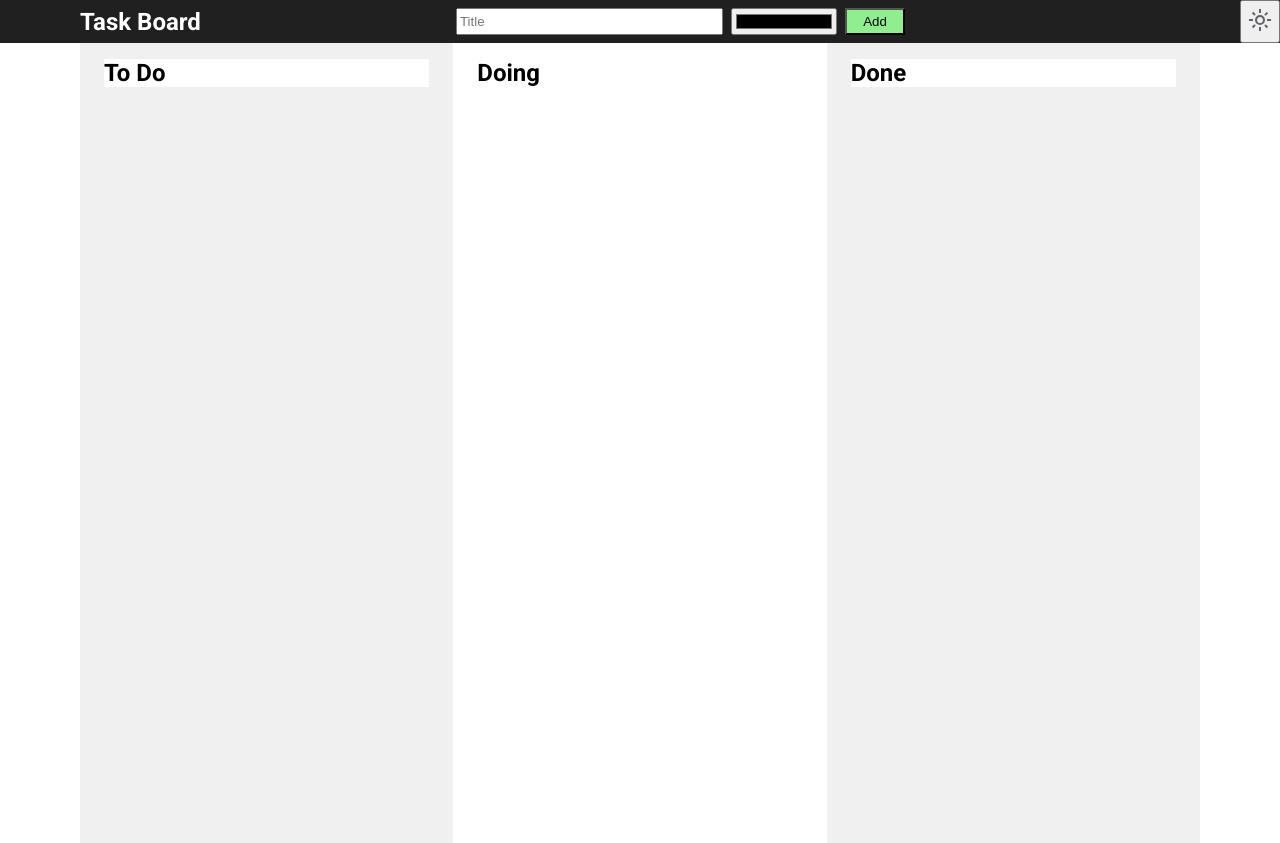
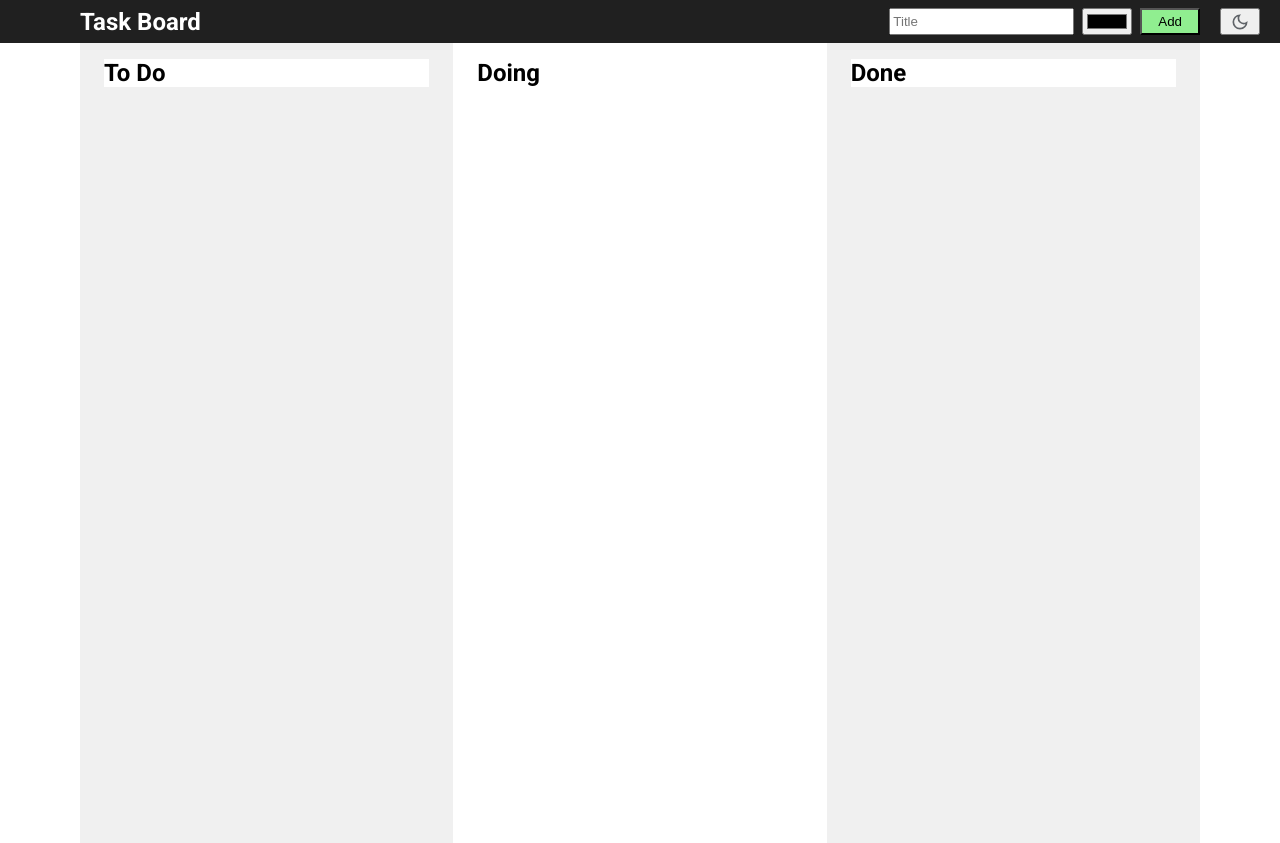
Before and after one commit to mbridgwater/task_tracker, a website with bundled scripts: page public/index.html in a window 1280 px wide. Built offline with nearby package versions, Linux system fonts and the light colour scheme.

Commit message:
Completed task 3 and 4, implement light and dark mode

```diff
--- a/public/app.js
+++ b/public/app.js
@@ -18,6 +18,10 @@ export default class App {
     }
 
     document.getElementById("addCard").addEventListener("submit", addCardEvent);  // handle it as a form submit, not a button click for validation reasons
+
+    // const card1Content = localStorage.setItem('itemName','stringContent');
+    console.log("this IS: ");
+    console.log(this);
 
   }
 
--- a/public/index.html
+++ b/public/index.html
@@ -29,8 +29,8 @@
         <button type="submit" id="addButton">Add</button>  <!-- onsubmit="submitFormReturn();return false;" -->
       </form>
 
-      <button type="button" data-theme-toggle aria-label="Change to light theme">  <!--class="darkMode"-->
-        <img src="icons/light-mode.svg" alt="Dark Mode" draggable="false"> <!-- DO I NEED aria-label AMD alt?-->
+      <button type="button" id="dark-light-button" data-theme-toggle aria-label="Change to light theme">  <!--class="darkMode"-->
+        <img src="icons/dark-mode.svg" alt="Dark Mode" draggable="false"> <!-- DO I NEED aria-label AMD alt?-->
       </button>
     </header>
 
--- a/public/light_dark_mode.js
+++ b/public/light_dark_mode.js
@@ -8,14 +8,14 @@ export default class LightDarkMode {
 
 
     const darkLightModeButton = document.querySelector("[data-theme-toggle]");
-    console.log("darkLightModeButton")
-    console.log(darkLightModeButton);
+    // console.log("darkLightModeButton")
+    // console.log(darkLightModeButton);
     const darkLightModeButtonImg = darkLightModeButton.getElementsByTagName("img")[0];
     darkLightModeButton.addEventListener("click", () => {
       const newTheme = currentThemeSetting === "dark" ? "light" : "dark";
       // update the button text
-      const newCta = newTheme === "dark" ? "icons/dark-mode.svg" : "icons/light-mode.svg";
-      darkLightModeButtonImg.src = newCta;
+      const newSvg = newTheme === "light" ? "icons/dark-mode.svg" : "icons/light-mode.svg";
+      darkLightModeButtonImg.src = newSvg;
       // use an aria-label if you are omitting text on the button and using sun/moon icons, for example
       darkLightModeButtonImg.setAttribute("aria-label", newTheme);
       // update theme attribute on HTML to switch theme in CSS
--- a/public/mover.js
+++ b/public/mover.js
@@ -4,7 +4,9 @@ const MOVE_HERE_TEXT = "— Move here —";
 export default class Mover {
   constructor() {
     // ??? confused what is supposed to go in here/what this class rly represents ()
-
+    // maybe one thing i could do is in card.js rather than calling this.mover.startMoving(this), i should
+    // do new Mover(card); and then move most of the stuff from startMoving into the constructor
+    // in that case --> what would startMoving have?`
   }
 
   /* startMoving(card) makes the -move here- button pop up and preps a card to be moved */
@@ -47,5 +49,4 @@ export default class Mover {
       moveHereButtons[0].remove();
     }
   }
-
 }
--- a/public/styles2.css
+++ b/public/styles2.css
@@ -1,30 +1,52 @@
 [data-theme="light"] {
     --color-bg: #ffffff;
     --color-fg: #000000;
+    --color-todoDone-bg: #f0f0f0;
 }
 
 [data-theme="dark"] {
     --color-bg: #636363;
     --color-fg: #ffffff;
+    --color-todoDone-bg: darkgray;
 }
 
 /* .material-symbols-outlined {
     font-variation-settings: 'FILL' 0, 'wght' 400, 'GRAD' 0, 'opsz' 24
 } */
 
+#dark-light-button {
+    position: absolute;
+    /* right: 2rem; */
+    right: 20px;
+    margin-top: 0.5rem;
+    margin-bottom: 0.5rem;
+    height: 27px;
+    /* margin: auto 0; */
+    padding: 0px 6px;
+}
+
+#dark-light-button > img {
+    /* margin: auto; */
+    position: relative;
+    padding: 2px 0px;
+    display: block;
+    height: 24px;
+    width: 24px;
+}
 
 body {
-    font-family: "Roboto", "Montserrat", sans-serif;    /* ??? should i specify another? is applying to html fine? */
+    font-family: "Roboto", "Montserrat", sans-serif;
     margin: 0px;
     height: 100vh;
     background-color: var(--color-bg);
     color: var(--color-fg);
+    display: block;
     /* display: flow-root; */
 }
 
 header {
     background-color: #202020;
-    width: 100%;
+    /* width: 100%; */
     display: flex;
     justify-content: space-between;
     /* padding: 0.5rem 0px 0.5rem 0px;  ? this how they want the 5rem implemented? */
@@ -35,32 +57,15 @@ header {
 h1 {
     font-size: x-large;
     color: white;
-    margin: 0px;
     padding: 0px 0px 0px 5rem; /* ? this how they want the 5rem implemented? */
     margin: auto 0px;
-
-    /* display: inline; */
 }
 
 #addCard {
     padding: 0.5rem 5rem 0.5rem 0px;  /*? this how they want the 5rem implemented? */
-    /* padding: 0px 5rem 0px 0px;   */
-    display: flex;  /* ! not sure if this is needed/best but makes them all same height and centered*/
+    display: flex;
     justify-content: center;
     gap: 0.5rem;
-    /* display: inline; */
-    /* align-self: right; */
-    /* align-content: right; */
-    /* align-items: right; */
-    /* align-tracks: right; */
-}
-
-#cardTitle {
-    width: 20em;    /* ! check all the em stuff w anagha */
-}
-
-#cardColor {
-    width: 8em;
 }
 
 #addButton {
@@ -77,11 +82,12 @@ h1 {
 }
 
 #todo, #done {
-    background-color: #f0f0f0;
+    /* background-color: #f0f0f0; */
+    background-color: var(--color-todoDone-bg);
 }
 
 #doing {
-    background-color: white;
+    background-color: var(--color-bg);
 }
 
 .column {
@@ -90,6 +96,7 @@ h1 {
     display: flex;
     flex-direction: column;
     gap: 1rem;
+    /* background-color: var(--color-bg); */
     /* padding-bottom: 3rem; */
 }
 
@@ -129,25 +136,11 @@ button {
     /* display:inline-block;  */
 }
 
-/* button > img {
-    color: red;
-    fill: red;
-} */
-
-/* .white-color {
-    // filter: invert(100%) sepia(100%) saturate(15%) hue-rotate(334deg) brightness(106%) contrast(103%);
-    color: white;
-} */
 
 .white-filter {
     filter: invert(100%) sepia(100%) saturate(15%) hue-rotate(334deg) brightness(106%) contrast(103%);
 }
 
-/* svg {
-    fill: red;
-    color: red;
-} */
-
 .card:hover > .buttons {    /* when hover over a box, make its buttons appear */
     display: block; /* ??? block or inline-block better? */
 }
```
Also changed, not shown: public/card.js (+6 -4 lines).
